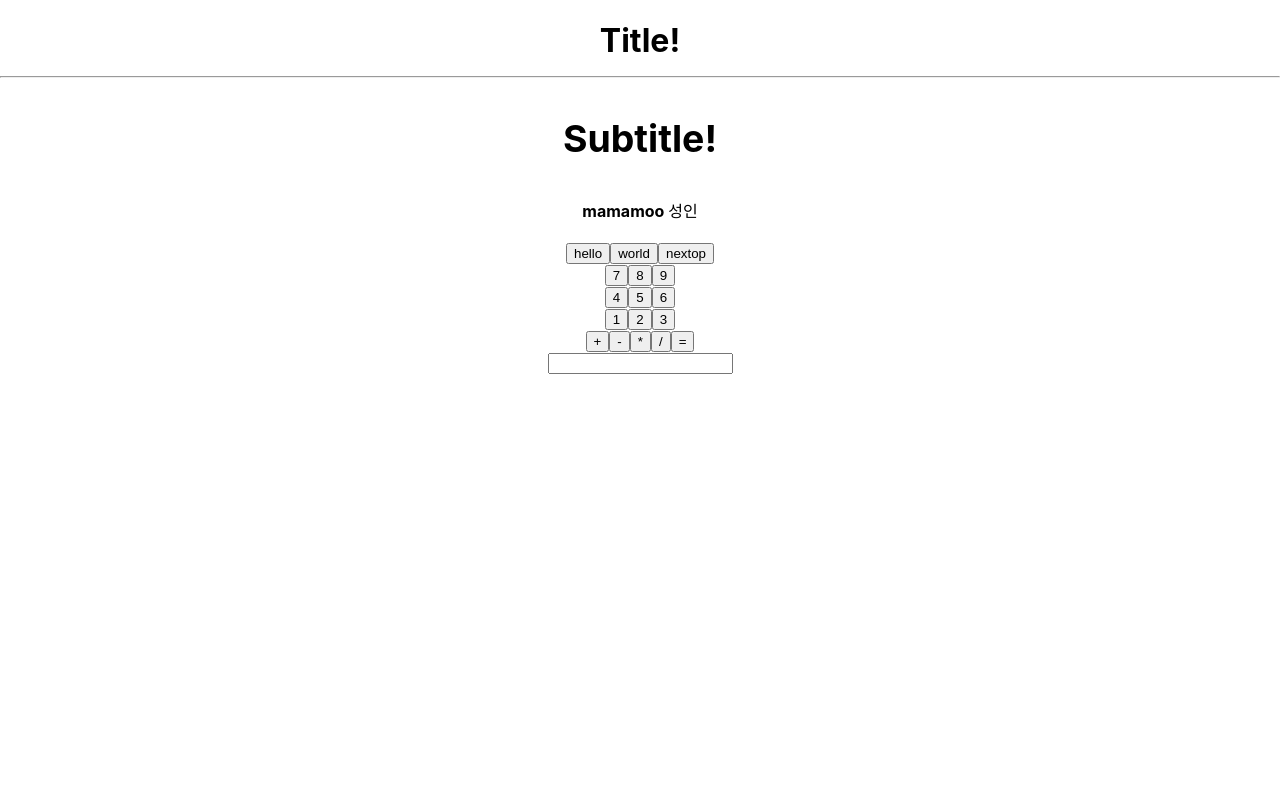
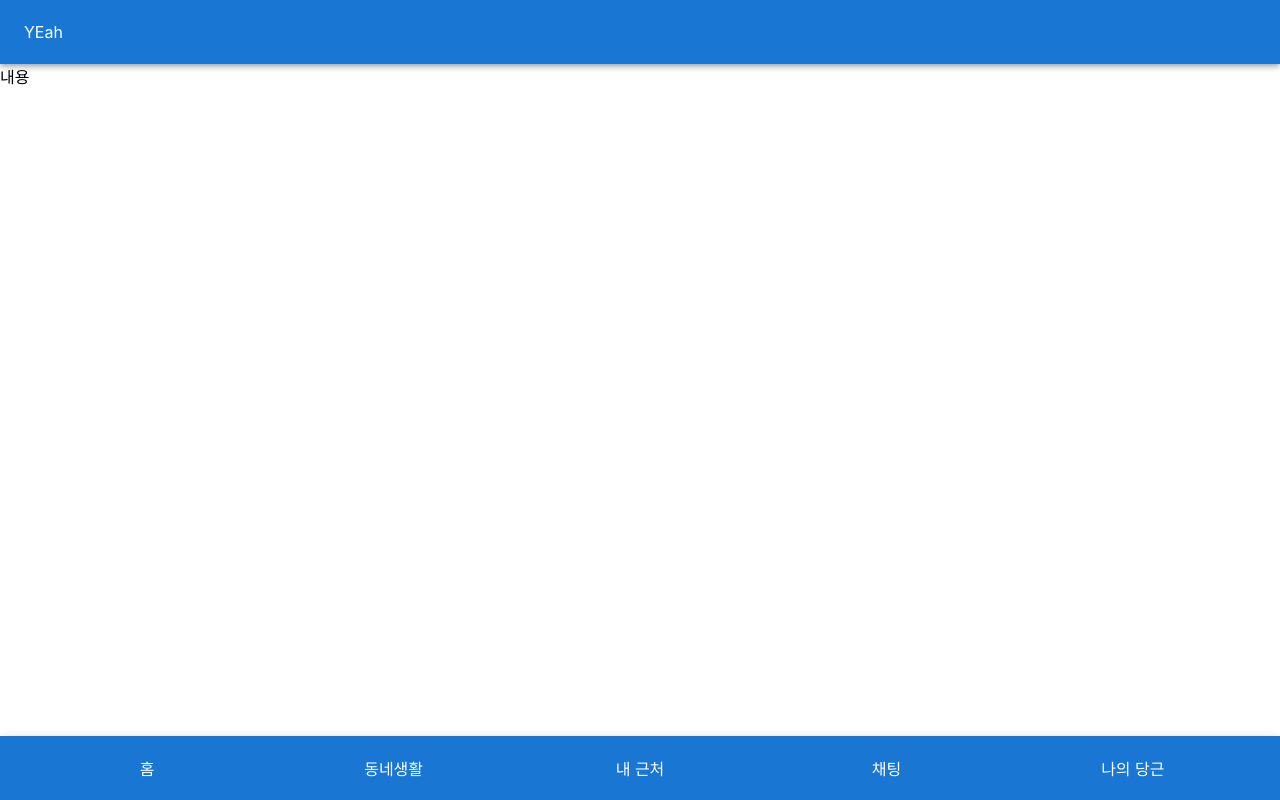
Before and after one commit to dabeen-jung/carrot-frontend, a React (Create React App) app: page / in a window 1280 px wide. Built offline with nearby package versions, Linux system fonts and the light colour scheme.

Commit message:
Add menu guidline

```diff
--- a/package.json
+++ b/package.json
@@ -5,6 +5,7 @@
   "dependencies": {
     "@emotion/react": "^11.6.0",
     "@emotion/styled": "^11.6.0",
+    "@mui/icons-material": "^5.2.0",
     "@mui/material": "^5.1.1",
     "@testing-library/jest-dom": "^5.14.1",
     "@testing-library/react": "^11.2.7",
--- a/src/App.tsx
+++ b/src/App.tsx
@@ -1,81 +1,129 @@
 import React, { useState } from "react";
 import logo from "./logo.svg";
 import "./App.css";
-import Button from "./Button";
-import Title from "./Title";
-import Text from "./Text";
-import Adult from "./Adult";
-import Photo from "./Photo";
-import { KeyboardEvent } from "react";
-import Counter from "./Counter";
-import Adder from "./Adder";
-import Welcome from "./WelcomeName";
-import Conditional from "./ConditionalText";
-import Hidden from "./HiddenName";
-import Calculator from "./pages/Test/components/Calculator";
-import Test from "./pages/Test";
+import AppBar from "@mui/material/AppBar";
+import Toolbar from "@mui/material/Toolbar";
+import { Box, Container, Grid } from "@mui/material";
 
-const App = () => {
-  const welcomeText = "Title!";
-  const subText = "Subtitle!";
-  const count = 10;
-  const [latestName, setLatestName] = useState(""); //state 값
-  const updateLatestName = (name: string) => {
-    //state 값을 변경하는 함수
-    setLatestName(name);
-  };
+const App = (): JSX.Element => {
+  return (
+    <main>
+      <AppBar position="fixed">
+        <Toolbar>{"YEah"}</Toolbar>
+      </AppBar>
+      <Toolbar />
+      내용
+      <AppBar position="fixed" sx={{ top: "auto", bottom: 0 }}>
+        <Toolbar>
+          <Grid container>
+            <Grid item xs>
+              <Box display="flex" justifyContent="center">
+                홈
+              </Box>
+            </Grid>
 
-  const [last, setLast] = useState(""); //state 값
-  const updateNum = (keyName: string) => {
-    //state 값을 변경하는 함수
-    setLast(keyName);
-  };
-  const preventKeyDown = (event: KeyboardEvent<HTMLInputElement>) => {
-    console.log(event.key);
-    if (event.key === "h") {
-      event.preventDefault();
-      event.stopPropagation();
-    }
-  };
-
-  return (
-    <div className="App">
-      <>
-        <Title title={welcomeText} subTitle={subText} />
-        <Text text="mamamoo" type="bold" />
-        <Adult age={20} />
-        <br />
-        {/* {count > 5 ? <Button name="go" /> : <Button name="back" />} */}
-        <br />
-        <Button name="hello" callback={updateLatestName} />
-        <Button name="world" callback={updateLatestName} />
-        <Button name="nextop" callback={updateLatestName} />
-        {/*
-        <section></section>
-
-        <article>{latestName} is clicked!</article>
-        <Photo
-          address="https://lh3.googleusercontent.com/proxy/Lw-fZOq707B6j7pm9FpYnyyaPJ9bggWhXtxNUL9K9wlR_ZUviTSLK7PYCsZ1NpRD50EUM1E3YHDvO8aHGIBUlKYm_1EamvC14A3L71hrY7pDWIxAgCk"
-          description="설명이에용~"
-        />
-        <br />
-        <Adder />
-        <br />
-        <input type="text" onKeyDown={preventKeyDown} />
-        <Counter defaultCount={0} />
-
-        <Welcome />
-
-        <Conditional />
-        <Hidden /> */}
-
-        <Test />
-      </>
-    </div>
+            <Grid item xs>
+              <Box display="flex" justifyContent="center">
+                동네생활
+              </Box>
+            </Grid>
+            <Grid item xs>
+              <Box display="flex" justifyContent="center">
+                내 근처
+              </Box>
+            </Grid>
+            <Grid item xs>
+              <Box display="flex" justifyContent="center">
+                채팅
+              </Box>
+            </Grid>
+            <Grid item xs>
+              <Box display="flex" justifyContent="center">
+                나의 당근
+              </Box>
+            </Grid>
+          </Grid>
+        </Toolbar>
+      </AppBar>
+    </main>
   );
 };
 
-/*//왜 function을 지우고 const로 함수를 정의 했나?
-//function은 함수를 수정할 수 있기 때문,*/
+// import Button from "./Button";
+// import Title from "./Title";
+// import Text from "./Text";
+// import Adult from "./Adult";
+// import Photo from "./Photo";
+// import { KeyboardEvent } from "react";
+// import Counter from "./Counter";
+// import Adder from "./Adder";
+// import Welcome from "./WelcomeName";
+// import Conditional from "./ConditionalText";
+// import Hidden from "./HiddenName";
+// import Calculator from "./pages/Test/components/Calculator";
+// import Test from "./pages/Test";
+
+//const App = () => {
+//   const welcomeText = "Title!";
+//   const subText = "Subtitle!";
+//   const count = 10;
+//   const [latestName, setLatestName] = useState(""); //state 값
+//   const updateLatestName = (name: string) => {
+//     //state 값을 변경하는 함수
+//     setLatestName(name);
+//   };
+
+//   const [last, setLast] = useState(""); //state 값
+//   const updateNum = (keyName: string) => {
+//     //state 값을 변경하는 함수
+//     setLast(keyName);
+//   };
+//   const preventKeyDown = (event: KeyboardEvent<HTMLInputElement>) => {
+//     console.log(event.key);
+//     if (event.key === "h") {
+//       event.preventDefault();
+//       event.stopPropagation();
+//     }
+//   };
+
+//   return (
+//     <div className="App">
+//       <>
+//         <Title title={welcomeText} subTitle={subText} />
+//         <Text text="mamamoo" type="bold" />
+//         <Adult age={20} />
+//         <br />
+//         {/* {count > 5 ? <Button name="go" /> : <Button name="back" />} */}
+//         <br />
+//         <Button name="hello" callback={updateLatestName} />
+//         <Button name="world" callback={updateLatestName} />
+//         <Button name="nextop" callback={updateLatestName} />
+//         {/*
+//         <section></section>
+
+//         <article>{latestName} is clicked!</article>
+//         <Photo
+//           address="https://lh3.googleusercontent.com/proxy/Lw-fZOq707B6j7pm9FpYnyyaPJ9bggWhXtxNUL9K9wlR_ZUviTSLK7PYCsZ1NpRD50EUM1E3YHDvO8aHGIBUlKYm_1EamvC14A3L71hrY7pDWIxAgCk"
+//           description="설명이에용~"
+//         />
+//         <br />
+//         <Adder />
+//         <br />
+//         <input type="text" onKeyDown={preventKeyDown} />
+//         <Counter defaultCount={0} />
+
+//         <Welcome />
+
+//         <Conditional />
+//         <Hidden /> */}
+
+//         <Test />
+//       </>
+//     </div>
+//   );
+// };
+
+// /*//왜 function을 지우고 const로 함수를 정의 했나?
+// //function은 함수를 수정할 수 있기 때문,*/
 
 export default App;
--- a/src/pages/Test/index.tsx
+++ b/src/pages/Test/index.tsx
@@ -1,8 +1,39 @@
 import React from "react";
-import Calculator from "./components/Calculator";
+// import Calculator from "./components/Calculator";
+import { Container, Grid } from "@mui/material";
 
 const Test = () => {
-  return <Calculator />;
+  // return <Calculator />;
+  return (
+    <Container style={{ backgroundColor: "#022fff" }}>
+      hello
+      <Grid container style={{ backgroundColor: "#ff2fff" }}>
+        <Grid item xs={12} md={6}>
+          xs-12
+        </Grid>
+        <Grid item xs={12} md={6}>
+          xs-12
+        </Grid>
+      </Grid>
+      <Grid container style={{ backgroundColor: "#ff9fff" }}>
+        <Grid item xs={6} md={3} style={{ backgroundColor: "#ffff2f" }}>
+          xs-6
+        </Grid>
+
+        <Grid item xs={6} md={3} style={{ backgroundColor: "#ffff2f" }}>
+          xs-6
+        </Grid>
+        <Grid item xs={6} md={3} style={{ backgroundColor: "#ffff2f" }}>
+          xs-6
+        </Grid>
+        <Grid item xs={6} md={3} style={{ backgroundColor: "#ffff2f" }}>
+          xs-6
+        </Grid>
+      </Grid>
+    </Container>
+  );
 };
 
 export default Test;
+
+/*Container 화면의 크기에 따라 중앙에 배치 해줌  */
```
Also changed, not shown: 1 other file (tests, documents, lock files or other folders).
